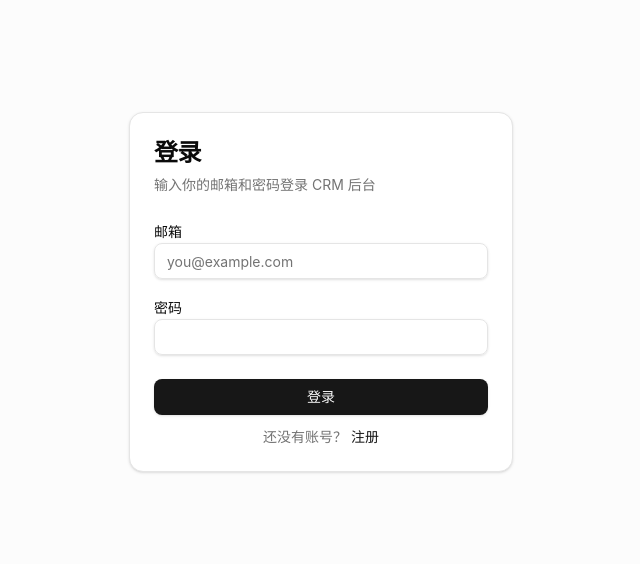
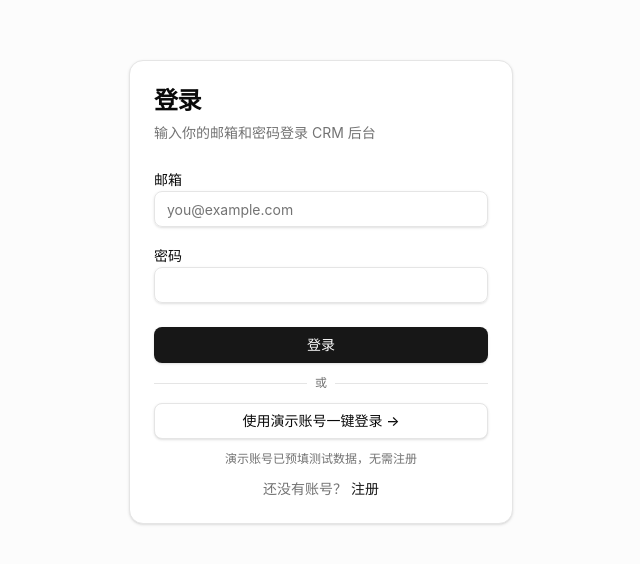
Before and after one commit to Luren-code/crm-dashboard, a React (Vite) app: page /login in a window 1280 px wide. Shown: the part 108-672 px from the top of the page, without its empty margins (319-959 px from the left). Built offline with nearby package versions, Linux system fonts and the light colour scheme; no server answers.

Commit message:
feat: 登录页加「演示账号一键登录」按钮
- 招聘者无需注册即可进入塞满测试数据的 demo
- 解决 Auth/RLS 隔离导致访客打开看不到数据的体验痛点
- README 同步公开 demo 账号信息

```diff
--- a/src/pages/LoginPage.tsx
+++ b/src/pages/LoginPage.tsx
@@ -15,12 +15,18 @@ import {
 } from "@/components/ui/card"
 import { useAuth } from "@/contexts/AuthContext"
 
+// 公开演示账号——README 里也会列出，方便招聘者一键体验
+// 安全说明：账号受 Supabase RLS 保护，访客只能读写该 demo 用户的数据
+const DEMO_EMAIL = "demo@crm-dashboard.app"
+const DEMO_PASSWORD = "demo12345678"
+
 export function LoginPage() {
   const { signIn } = useAuth()
   const navigate = useNavigate()
   const [email, setEmail] = useState("")
   const [password, setPassword] = useState("")
   const [submitting, setSubmitting] = useState(false)
+  const [demoSubmitting, setDemoSubmitting] = useState(false)
 
   const handleSubmit = async (e: FormEvent) => {
     e.preventDefault()
@@ -36,6 +42,22 @@ export function LoginPage() {
       setSubmitting(false)
     }
   }
+
+  const handleDemoLogin = async () => {
+    setDemoSubmitting(true)
+    try {
+      await signIn(DEMO_EMAIL, DEMO_PASSWORD)
+      toast.success("已进入演示账号")
+      navigate("/", { replace: true })
+    } catch (error) {
+      const message = error instanceof Error ? error.message : "演示登录失败"
+      toast.error(message)
+    } finally {
+      setDemoSubmitting(false)
+    }
+  }
+
+  const busy = submitting || demoSubmitting
 
   return (
     <div className="flex min-h-screen items-center justify-center bg-muted/30 px-4">
@@ -71,9 +93,33 @@ export function LoginPage() {
             </div>
           </CardContent>
           <CardFooter className="flex flex-col gap-3">
-            <Button type="submit" className="w-full" disabled={submitting}>
+            <Button type="submit" className="w-full" disabled={busy}>
               {submitting ? "登录中..." : "登录"}
             </Button>
+
+            {/* 分隔线 */}
+            <div className="relative w-full">
+              <div className="absolute inset-0 flex items-center">
+                <span className="w-full border-t" />
+              </div>
+              <div className="relative flex justify-center text-xs">
+                <span className="bg-card px-2 text-muted-foreground">或</span>
+              </div>
+            </div>
+
+            <Button
+              type="button"
+              variant="outline"
+              className="w-full"
+              disabled={busy}
+              onClick={handleDemoLogin}
+            >
+              {demoSubmitting ? "进入中..." : "使用演示账号一键登录 →"}
+            </Button>
+            <p className="text-center text-xs text-muted-foreground">
+              演示账号已预填测试数据，无需注册
+            </p>
+
             <p className="text-center text-sm text-muted-foreground">
               还没有账号？{" "}
               <Link
```
Also changed, not shown: 1 other file (tests, documents, lock files or other folders).
